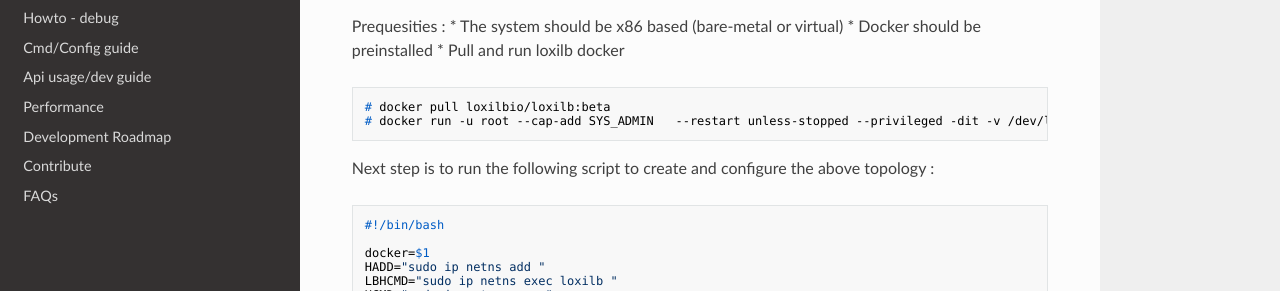
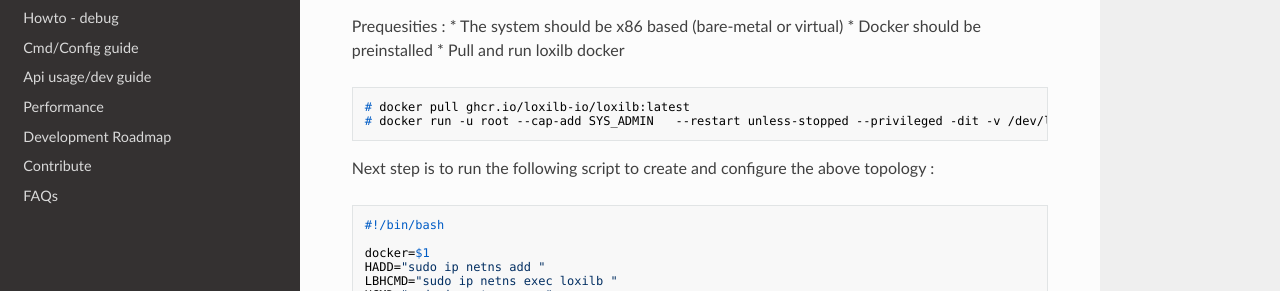
Before and after one commit to loxilb-io/loxilbdocs, an MkDocs documentation site: the page built from docs/simple_topo.md, in a window 1280 px wide and 900 px high. Shown: the part 353-644 px from the top of the window. Built offline with MkDocs 1.6.1, drawn with Linux system fonts in a browser that asks for light colours; nearby versions of some CDN libraries.

Commit message:
Update simple_topo.md

````diff
--- a/docs/simple_topo.md
+++ b/docs/simple_topo.md
@@ -16,7 +16,7 @@
 * Docker should be preinstalled
 * Pull and run loxilb docker
 ```
-# docker pull loxilbio/loxilb:beta
+# docker pull ghcr.io/loxilb-io/loxilb:latest
 # docker run -u root --cap-add SYS_ADMIN   --restart unless-stopped --privileged -dit -v /dev/log:/dev/log --name loxilb loxilbio/loxilb:beta
 ```
 
````
